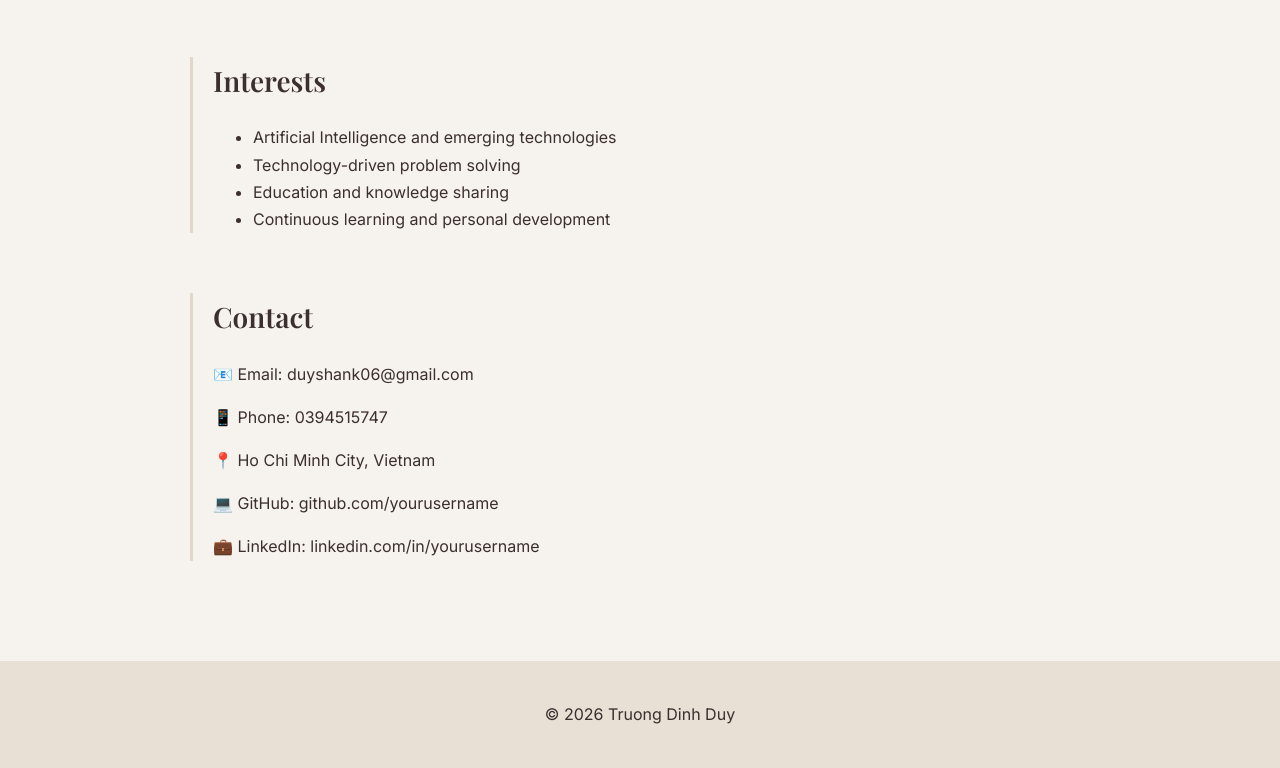
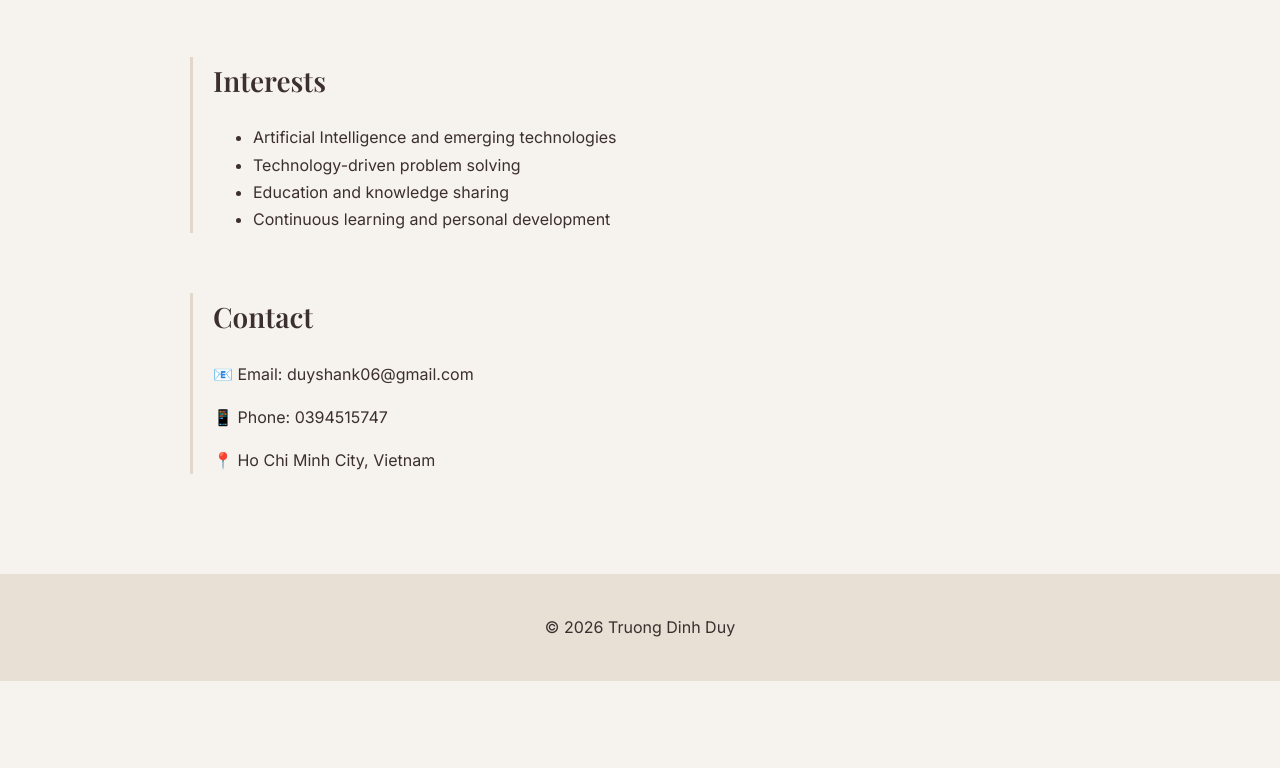
Before and after one commit to duyshank06-droid/Duy-s-Portfolio, a plain HTML site: page index.html in a window 1280 px wide. Shown: the part 3213-3981 px from the top of the page. After the commit the page ends 3894 px from the top, so only its background shows below. Drawn offline with nearby package versions, Linux system fonts and the light colour scheme; files whose address does not match are found by name.

Commit message:
Update index.html

```diff
--- a/index.html
+++ b/index.html
@@ -356,10 +356,6 @@ The university is a member of Vietnam National University – Ho Chi Minh City,
 
 <p>📍 Ho Chi Minh City, Vietnam</p>
 
-<p>💻 GitHub: github.com/yourusername</p>
-
-<p>💼 LinkedIn: linkedin.com/in/yourusername</p>
-
 </div>
 
 </section>
@@ -379,4 +375,5 @@ The university is a member of Vietnam National University – Ho Chi Minh City,
 
 </body>
 
+
 </html>
```
